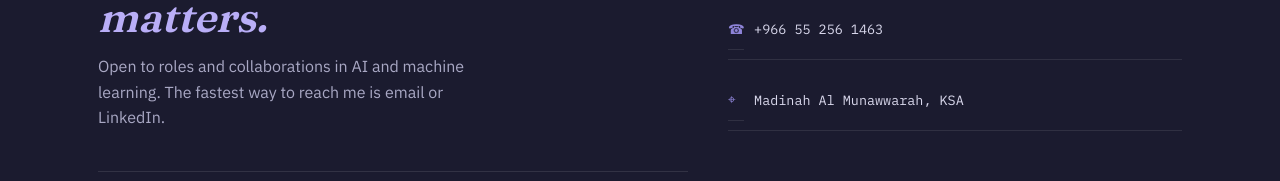
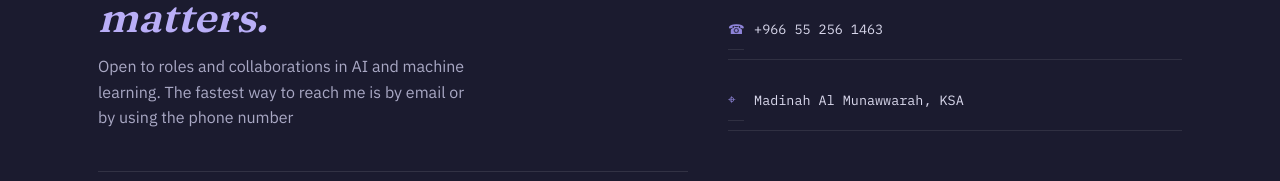
Before and after one commit to Lamaamoudi/progress-of-KAUST-AI-track, a plain HTML site: page index.html in a window 1280 px wide. Shown: the part 5580-5761 px from the top of the page. Drawn offline with Linux system fonts and the light colour scheme.

Commit message:
Update contact paragraph for clarity

```diff
--- a/index.html
+++ b/index.html
@@ -542,7 +542,7 @@
     <div>
       <span class="eyebrow" style="color:#B9AEF7;">Contact</span>
       <h2>Let's build something <em>that matters.</em></h2>
-      <p>Open to roles and collaborations in AI and machine learning. The fastest way to reach me is email or LinkedIn.</p>
+      <p>Open to roles and collaborations in AI and machine learning. The fastest way to reach me is by email or by using the phone number</p>
     </div>
     <div class="foot-links">
       <a href="mailto:lamauniversity32@gmail.com"><span class="ic">✉</span> lamauniversity32@gmail.com</a>
```
